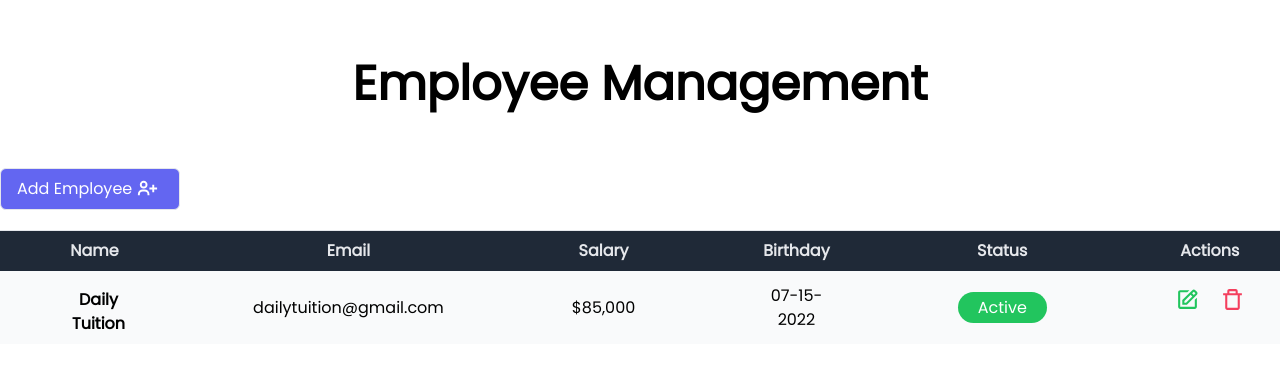
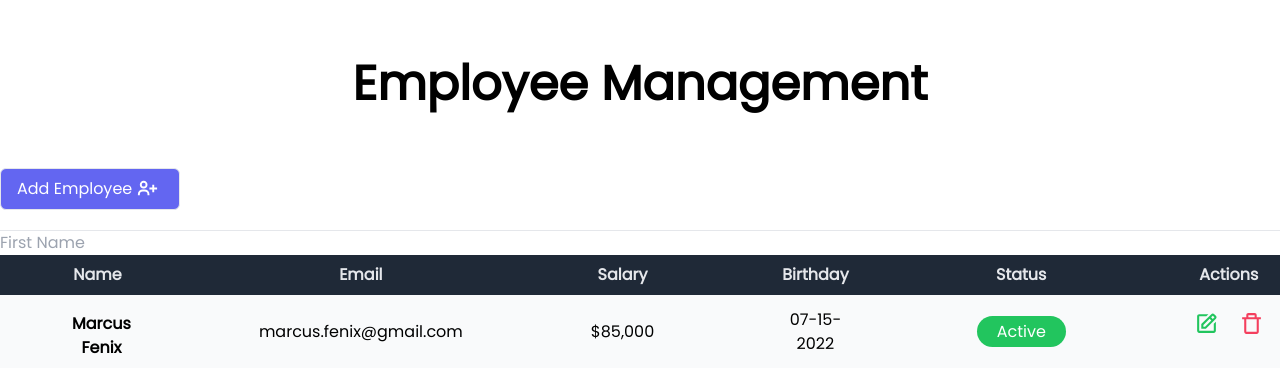
Before and after one commit to Leonard-McCook/NextJS_CRUD_App, a Next.js app: page / in a window 1280 px wide. Shown: the top 392 px of the page. Built offline with nearby package versions, Linux system fonts and the light colour scheme.

Commit message:
Add forms component

```diff
--- /dev/null
+++ b/components/form.js
@@ -0,0 +1,9 @@
+export default function form() {
+  return (
+    <form>
+        <div className="input-type">
+          <input type="text" name="firstname" placeholder="First Name" />
+        </div>
+    </form>
+  )
+}
--- a/components/table.js
+++ b/components/table.js
@@ -28,10 +28,10 @@ export default function table() {
             <tr className="bg-gray-50 text-center">
                 <td className="px-16 py-2 flex flex-row items-center">
                     <img src="#" alt="" />
-                    <span className="text-center ml-2 font-semibold">Daily Tuition</span>
+                    <span className="text-center ml-2 font-semibold">Marcus Fenix</span>
                 </td>
                 <td class="px-16 py-2">
-                    <span>dailytuition@gmail.com</span>
+                    <span>marcus.fenix@gmail.com</span>
                 </td>
                 <td class="px-16 py-2">
                     <span>$85,000</span>
--- a/pages/index.js
+++ b/pages/index.js
@@ -1,6 +1,7 @@
 import Head from 'next/head'
 import { BiUserPlus } from "react-icons/bi";
 import Table from '../components/table';
+import Form from '../components/form';
 
 
 export default function Home() {
@@ -21,12 +22,19 @@ export default function Home() {
             </button>
           </div>
 
-          {/* collapsible form */}
+
 
 
 
         </div>
-          {/* table */}
+
+        {/* collapsible form */}
+        <div className="container mx-auto">
+          <Form></Form>
+        </div>
+
+
+        {/* table */}
           <div className="container mx-auto">
           <Table></Table>
           </div>
```
